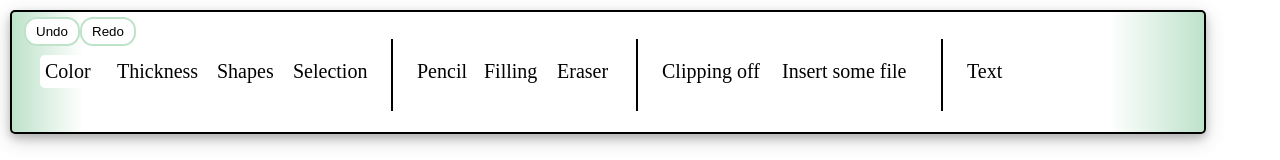
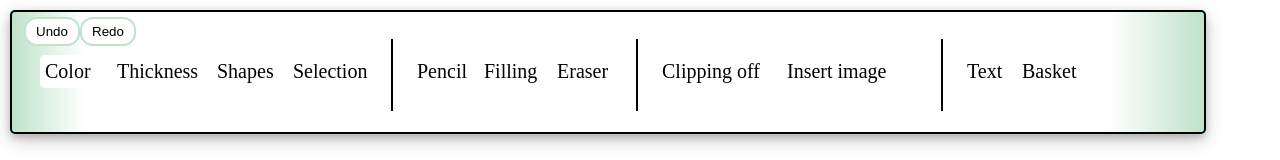
Before and after one commit to Marko-debug/Drawing-canvas, a React (Create React App) app: page / in a window 1280 px wide. Shown: the top 160 px of the page. Built offline with nearby package versions, Linux system fonts and the light colour scheme.

Commit message:
modified app.js

```diff
--- a/src/App.css
+++ b/src/App.css
@@ -69,3 +69,20 @@
   border: none;
   cursor: pointer;
 }
+
+.insert-button{
+  font-size: 20px;
+  padding: 5px;
+  border: none;
+  border-radius: 5px;
+  margin: 0px 2px 0px 2px;
+  font-family: Bodoni MT, Times New Roman;
+  background: white;
+  position: fixed;
+}
+
+.insert-button:hover{
+  background: rgba(226, 224, 224, 1);
+  text-decoration: none;
+  cursor: pointer;
+}
--- a/src/App.js
+++ b/src/App.js
@@ -2,6 +2,7 @@ import React, { useRef, useEffect, useState, Fragment, useLayoutEffect} from 're
 import Bar from './components/Bar';
 import rough from "roughjs/bundled/rough.esm";
 import getStroke from "perfect-freehand";
+
 
 const generator = rough.generator();
 
@@ -17,7 +18,7 @@ const createElement = (id, x1, y1, x2, y2, type, thickness) => {
       case'eraser':
         return {id, type, points: [{x: x1, y: y1}]}
       case 'pencil':
-        return {id, type, points: [{x: x1, y: y1}]};
+        return {id, type, points: [{x: x1, y: y1}], size: thickness};
       case 'text':
         return {id, type, x1, y1, x2, y2 ,text: '' }
       default:
@@ -171,9 +172,8 @@ const drawElement = (roughCanvas, context, element, thickness)=>{
       roughCanvas.draw(element.roughElement)
       break;
     case 'pencil':
-      const stroke = getSvgPathFromStroke(getStroke(element.points, {size: thickness}))
+      const stroke = getSvgPathFromStroke(getStroke(element.points))
       context.fill(new Path2D(stroke))
-      //context.lineWidth = thickness;
       break;
     case 'eraser':
       eraser(element, context)
@@ -261,7 +261,7 @@ function App() {
 
     elements.forEach(element => {
       if(action === 'writing' && selectedElement.id === element.id) return;
-      drawElement(roughCanvas, context, element, thickness)
+      drawElement(roughCanvas, context, element)
     });
   }, [elements, action, selectedElement, thickness, color])
 
--- a/src/components/Bar.js
+++ b/src/components/Bar.js
@@ -38,7 +38,7 @@ export const ButtonRoller = styled.button`
   }
 `
 
-function Bar({setColor, setThickness, setElementType, undo, redo, alertButton}){
+function Bar({setColor, setThickness, setElementType, undo, redo, alertButton, setAction}){
 
     const [isOpenColor, setIsOpenColor] = useState(false)
     const [isOpenThickness, setIsOpenThickness] = useState(false)
@@ -85,7 +85,6 @@ function Bar({setColor, setThickness, setElementType, undo, redo, alertButton}){
 
 
 
-
                     <div
                         className="vl"
                         style={{top: '28px', left: '380px'}}
@@ -100,7 +99,7 @@ function Bar({setColor, setThickness, setElementType, undo, redo, alertButton}){
                     </Button>
 
                     <Button
-                        onClick={()=>alertButton()}
+                        onClick={()=>{setAction('filling')}}
                         style={{top: '55px', left: '477px'}}>
                         Filling
                     </Button>
@@ -123,11 +122,17 @@ function Bar({setColor, setThickness, setElementType, undo, redo, alertButton}){
                         Clipping off
                     </Button>
 
-                    <Button
-                        onClick={()=>alertButton()}
-                        style={{top: '55px', left: '775px'}}>
-                        Insert some file
-                    </Button>
+                    <input
+                        type="file"
+                        className="insert-file-input"
+                        hidden = 'hidden'
+                        />
+                    <button
+                        style={{top: '55px', left: '780px'}}
+                        className='insert-button'
+                        >
+                        Insert image
+                    </button>
 
                     <div className="vl"
                         style={{top: '28px', left: '930px'}}
@@ -138,6 +143,12 @@ function Bar({setColor, setThickness, setElementType, undo, redo, alertButton}){
                         style={{top: '55px', left: '960px'}}
                         onClick = {()=>setElementType('text')}>
                         Text
+                    </Button>
+
+                    <Button
+                        style={{top: '55px', left: '1015px'}}
+                        >
+                        Basket
                     </Button>
 
 
```
